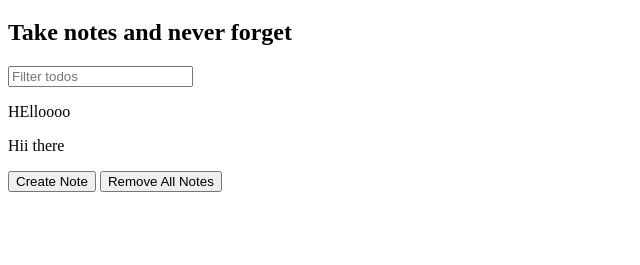
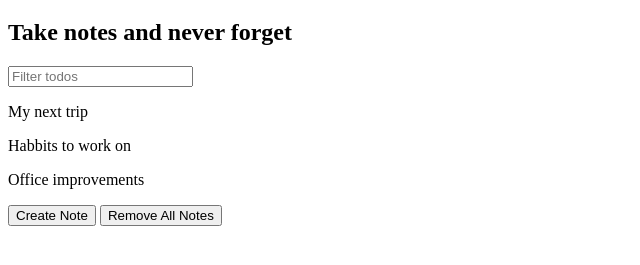
Before and after one commit to PontusSven/JavaScript, a plain HTML site: page notes-app/index.html in a window 1280 px wide. Shown: the part 61-326 px from the top of the page, without its empty margins (0-640 px from the left). Drawn offline with Linux system fonts and the light colour scheme.

Commit message:
renderNotes function (search & clear)

```diff
--- a/notes-app/index.html
+++ b/notes-app/index.html
@@ -6,8 +6,7 @@
         <h1>Notes App</h1>
         <h2>Take notes and never forget</h2>
         <input id="search-text" type="text" placeholder="Filter todos">
-        <p class="note">HElloooo</p>
-        <p class="note">Hii there</p>
+        <div id="notes"></div>
         <button id="create-note">Create Note</button>
         <button id="remove-all-notes">Remove All Notes</button>
         <script src="notes-app.js"></script>
--- a/notes-app/notes-app.js
+++ b/notes-app/notes-app.js
@@ -9,6 +9,26 @@ const notes = [{
     body: 'Get a better chair'
 }]
 
+
+const filters = {
+    searchText: ''
+}
+
+const renderNotes = function (notes, filters) {
+    const filteredNotes = notes.filter(function (note) {
+        return note.title.toLowerCase().includes(filters.searchText.toLowerCase())
+    })
+    document.querySelector('#notes').innerHTML = ''
+
+    filteredNotes.forEach(function (note) {
+        const noteEl = document.createElement('p')
+        noteEl.textContent = note.title
+        document.querySelector('#notes').appendChild(noteEl)
+    })
+}
+
+renderNotes(notes, filters)
+
 document.querySelector('#create-note').addEventListener('click', function (e) {
     e.target.textContent = 'The button was clicked'
 })
@@ -17,10 +37,11 @@ document.querySelector('#remove-all-notes').addEventListener('click', function (
     console.log('Remove all notes')
     document.querySelectorAll('.note').forEach(function (note) {
         note.remove()
-})
+    })
 
 })
 
 document.querySelector('#search-text').addEventListener('input', function (e) {
-    console.log(e.target.value)
+    filters.searchText = e.target.value
+    renderNotes(notes, filters)
 })
```
